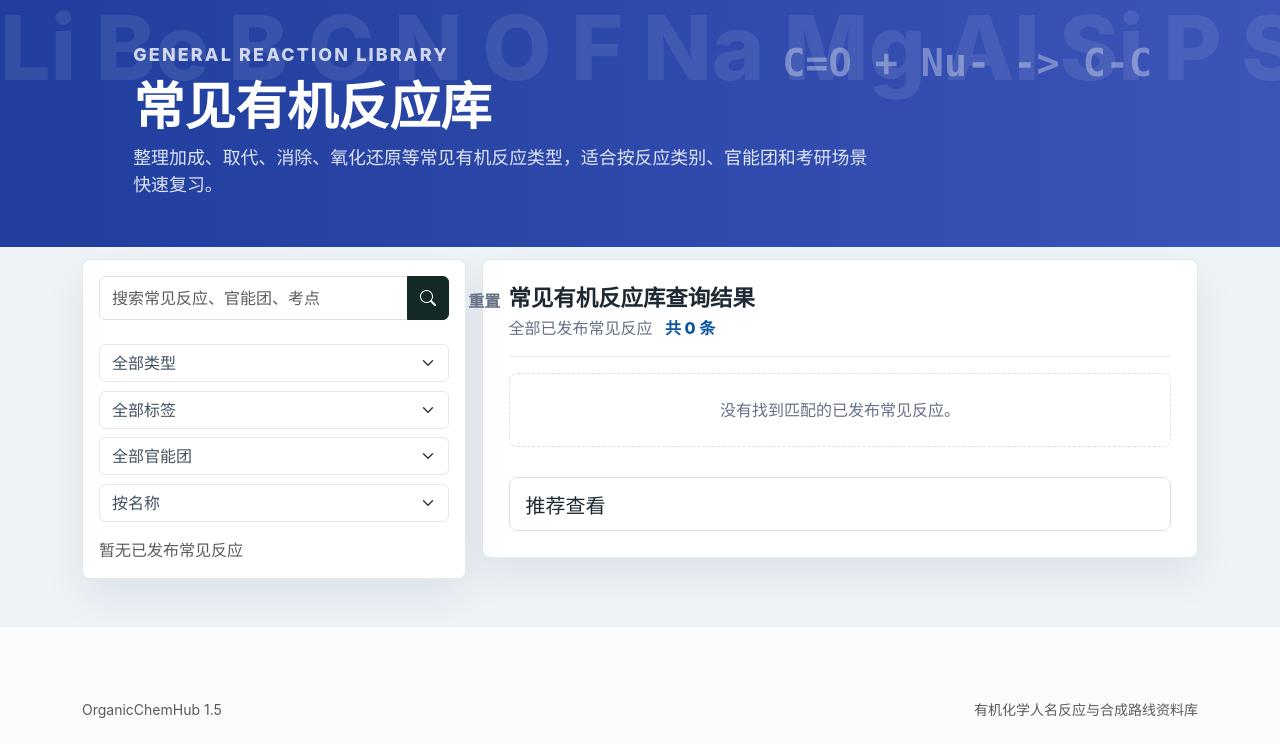
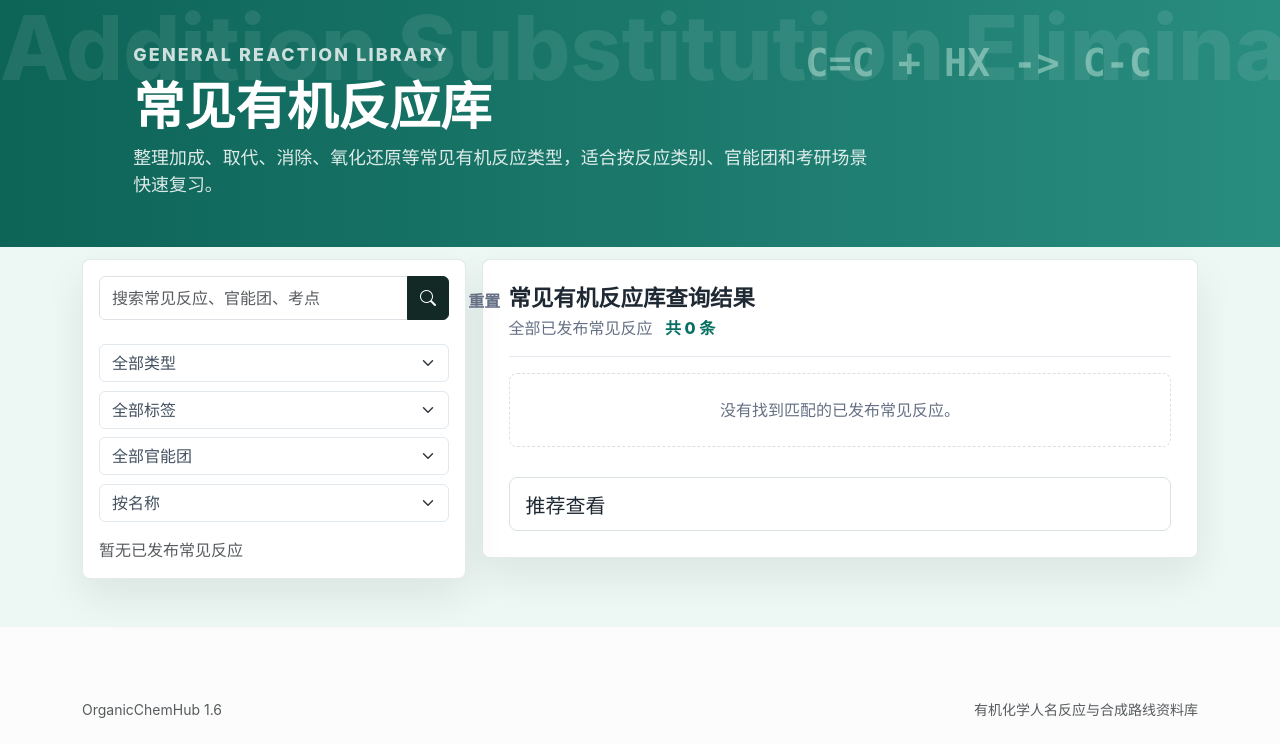
Before and after one commit to wenckerwan/OrganicChemHub, a Django app: page /reactions/general/ in a window 1280 px wide. Shown: the part 59-803 px from the top of the page. Run offline with Django 5.2, Linux system fonts and the light colour scheme; data comes from the database, SQL or seed files in the repository; data that the repository does not hold is empty.

Commit message:
fix: separate reaction library navigation and theme

```diff
--- a/organic_chem_hub/settings.py
+++ b/organic_chem_hub/settings.py
@@ -104,7 +104,8 @@ SECURE_PROXY_SSL_HEADER = ("HTTP_X_FORWARDED_PROTO", "https")
 
 DEFAULT_AUTO_FIELD = "django.db.models.BigAutoField"
 
-APP_VERSION = "1.5"
+APP_VERSION = "1.6"
+ASSET_VERSION = "20260803-reaction-library-ui"
 LOGIN_URL = "/accounts/login/"
 LOGIN_REDIRECT_URL = "/"
 LOGOUT_REDIRECT_URL = "/"
--- a/reactions/context_processors.py
+++ b/reactions/context_processors.py
@@ -1,9 +1,14 @@
 from django.conf import settings
+from types import SimpleNamespace
+
 from .models import Message, NavItem
 
 
 def app_version(request):
-    ctx = {"APP_VERSION": getattr(settings, "APP_VERSION", "dev")}
+    ctx = {
+        "APP_VERSION": getattr(settings, "APP_VERSION", "dev"),
+        "ASSET_VERSION": getattr(settings, "ASSET_VERSION", getattr(settings, "APP_VERSION", "dev")),
+    }
     if request.user.is_authenticated:
         ctx["unread_message_count"] = Message.objects.filter(recipient=request.user, is_read=False).count()
     else:
@@ -12,4 +17,18 @@ def app_version(request):
 
 
 def nav_items(request):
-    return {"nav_items": NavItem.objects.filter(is_active=True)}
+    return {"nav_items": [_normalized_nav_item(item) for item in NavItem.objects.filter(is_active=True)]}
+
+
+def _normalized_nav_item(item):
+    """Keep legacy database nav rows pointing at the current frontend libraries."""
+    label = item.label
+    url_name = item.url_name
+    url_params = item.url_params
+    if "常见" in label and "反应" in label:
+        label = "常见有机反应"
+        url_name = "general_reaction_list"
+        url_params = ""
+    elif url_name == "common_reaction_list":
+        url_name = "general_reaction_list"
+    return SimpleNamespace(label=label, url_name=url_name, url_params=url_params)
--- a/reactions/views/reactions.py
+++ b/reactions/views/reactions.py
@@ -79,6 +79,7 @@ class ReactionListView(ListView):
         context["library_empty_label"] = "没有找到匹配的已发布人名反应。"
         context["library_index_empty_label"] = "暂无已发布人名反应"
         context["library_search_placeholder"] = "搜索人名反应、试剂、考点"
+        context["library_theme"] = "named"
         context["supports_reaction_user_tools"] = False
         return context
 
@@ -142,6 +143,7 @@ class GeneralReactionListView(ListView):
         context["library_empty_label"] = "没有找到匹配的已发布常见反应。"
         context["library_index_empty_label"] = "暂无已发布常见反应"
         context["library_search_placeholder"] = "搜索常见反应、官能团、考点"
+        context["library_theme"] = "general"
         context["supports_reaction_user_tools"] = False
         return context
 
--- a/static/css/site.css
+++ b/static/css/site.css
@@ -280,6 +280,21 @@ a:hover {
   top: 2.1rem;
 }
 
+.reaction-map-hero--general {
+  background:
+    linear-gradient(90deg, rgba(8, 97, 84, 0.98), rgba(17, 128, 113, 0.9)),
+    repeating-linear-gradient(90deg, transparent 0 8rem, rgba(255, 255, 255, 0.08) 8rem 8.1rem);
+}
+
+.reaction-map-hero--general::before {
+  content: "Addition Substitution Elimination Oxidation Reduction";
+}
+
+.reaction-map-hero--general::after {
+  content: "C=C  +  HX  ->  C-C";
+  color: rgba(222, 247, 239, 0.42);
+}
+
 .reaction-map-hero__copy {
   margin-left: clamp(0rem, 4vw, 4rem);
   max-width: 46rem;
@@ -306,6 +321,10 @@ a:hover {
 .reaction-browser-wrap {
   background: #eef3f8;
   padding: 1rem 0 3rem;
+}
+
+.reaction-browser-wrap--general {
+  background: #edf7f3;
 }
 
 .reaction-browser {
@@ -406,6 +425,12 @@ a:hover {
   text-decoration: none;
 }
 
+.reaction-browser--general .reaction-index a:hover,
+.reaction-browser--general .reaction-index a:focus {
+  background: #e8f7f1;
+  color: #087061;
+}
+
 .reaction-browser__content {
   padding: 1.6rem;
 }
@@ -437,6 +462,10 @@ a:hover {
   margin-left: 0.5rem;
 }
 
+.reaction-browser--general .browser-result-head p span {
+  color: #087061;
+}
+
 .browser-result-head__chips {
   display: flex;
   flex-wrap: wrap;
@@ -451,6 +480,11 @@ a:hover {
   font-size: 0.82rem;
   font-weight: 800;
   padding: 0.35rem 0.65rem;
+}
+
+.reaction-browser--general .browser-result-head__chips span {
+  background: #e8f7f1;
+  color: #087061;
 }
 
 .reaction-result-list {
@@ -475,12 +509,20 @@ a:hover {
   transform: translateY(-1px);
 }
 
+.reaction-browser--general .reaction-result-item:hover {
+  border-color: #9ed6c8;
+}
+
 .reaction-result-item__title {
   color: #0c55a0;
   display: inline-block;
   font-size: 1.12rem;
   font-weight: 900;
   margin-bottom: 0.2rem;
+}
+
+.reaction-browser--general .reaction-result-item__title {
+  color: #087061;
 }
 
 .reaction-result-item h3 {
--- a/templates/base.html
+++ b/templates/base.html
@@ -7,7 +7,7 @@
   <title>{% block title %}OrganicChemHub{% endblock %}</title>
   <link href="https://cdn.jsdelivr.net/npm/bootstrap@5.3.3/dist/css/bootstrap.min.css" rel="stylesheet">
   <link href="https://cdn.jsdelivr.net/npm/bootstrap-icons@1.11.3/font/bootstrap-icons.css" rel="stylesheet">
-  <link href="{% static 'css/site.css' %}" rel="stylesheet">
+  <link href="{% static 'css/site.css' %}?v={{ ASSET_VERSION }}" rel="stylesheet">
 </head>
 <body>
   <nav class="navbar navbar-expand-lg app-navbar sticky-top">
--- a/templates/reactions/reaction_list.html
+++ b/templates/reactions/reaction_list.html
@@ -4,7 +4,7 @@
 {% block title %}{{ library_title|default:"人名反应库" }} | OrganicChemHub{% endblock %}
 
 {% block content %}
-<section class="reaction-map-hero">
+<section class="reaction-map-hero reaction-map-hero--{{ library_theme|default:'named' }}">
   <div class="container">
     <div class="reaction-map-hero__copy">
       <p class="eyebrow mb-2">{{ library_eyebrow|default:"Named Reaction Library" }}</p>
@@ -14,9 +14,9 @@
   </div>
 </section>
 
-<section class="reaction-browser-wrap">
+<section class="reaction-browser-wrap reaction-browser-wrap--{{ library_theme|default:'named' }}">
   <div class="container">
-    <div class="reaction-browser">
+    <div class="reaction-browser reaction-browser--{{ library_theme|default:'named' }}">
       <aside class="reaction-browser__sidebar" aria-label="{{ library_sidebar_label|default:'人名反应目录' }}">
         <form class="reaction-browser__search" method="get">
           <div class="input-group">
```
Also changed, not shown: reactions/tests.py (+13 -1 lines).
